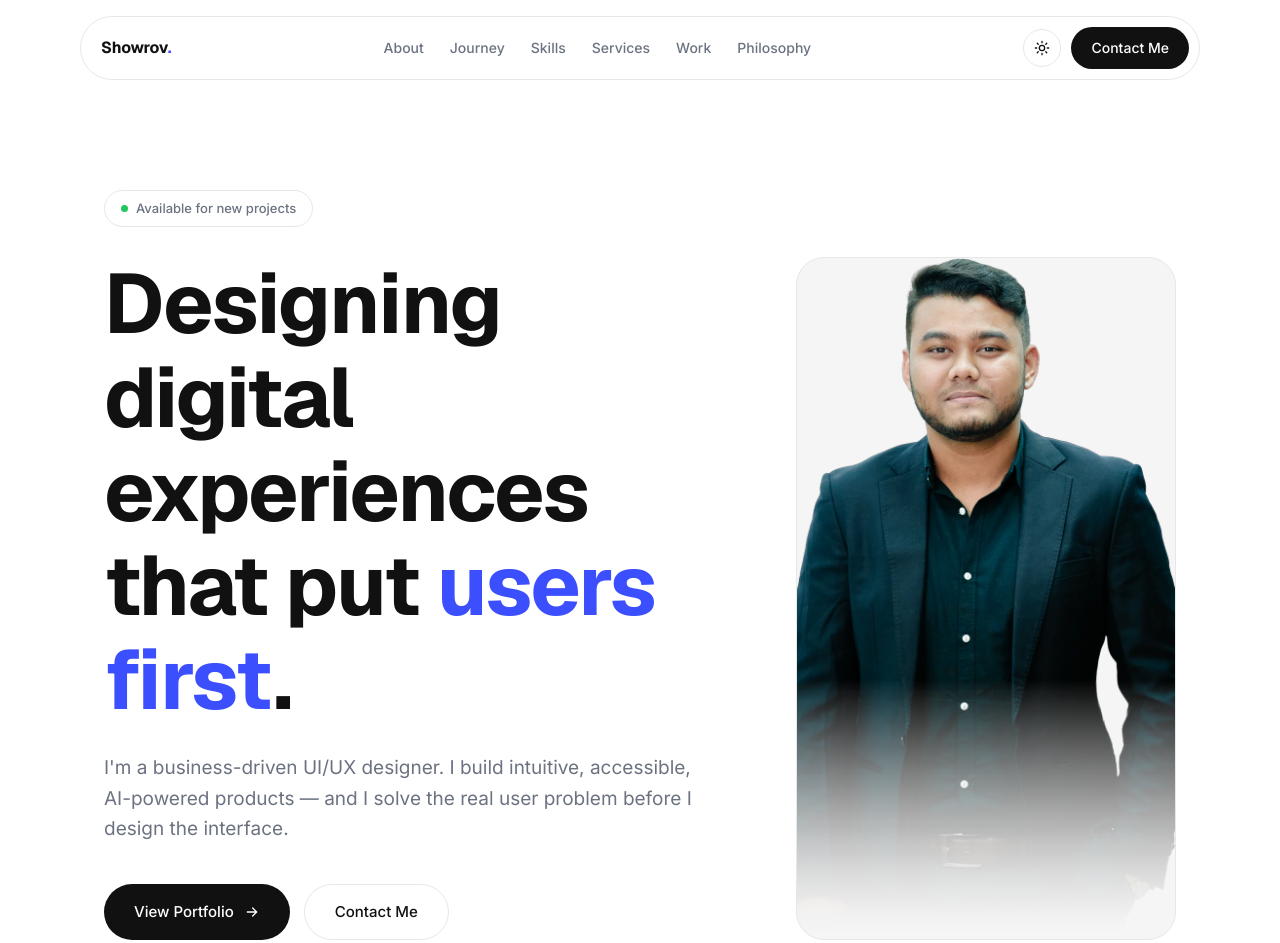
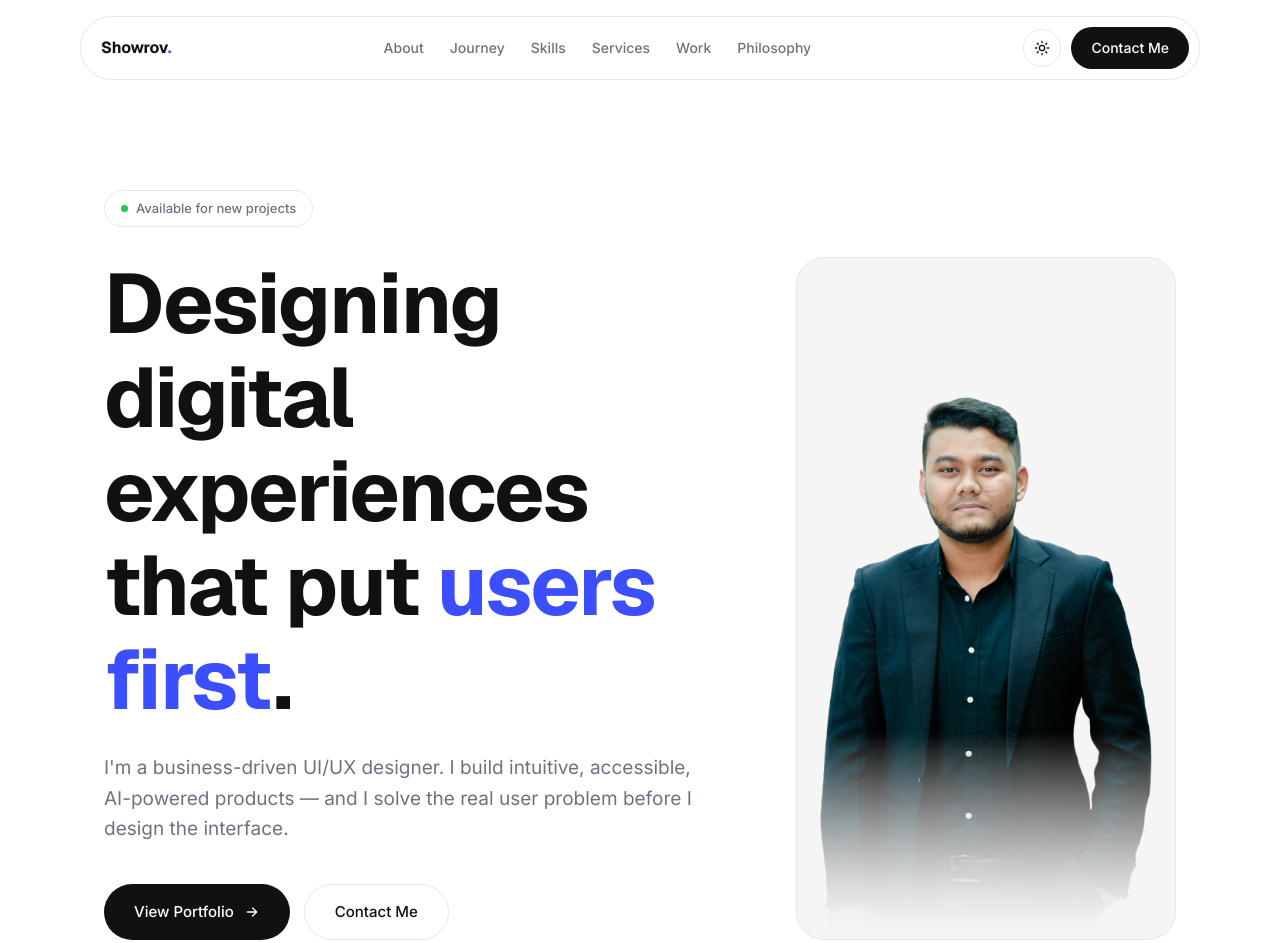
Before and after one commit to Showrovghoshroy/uxdshowrov, a plain HTML site: page index.html in a window 1280 px wide. Shown: the top 943 px of the page. Drawn offline with nearby package versions, Linux system fonts and the light colour scheme.

Commit message:
Update index.html

```diff
--- a/index.html
+++ b/index.html
@@ -140,7 +140,7 @@ section[id],footer[id]{scroll-margin-top:110px}
   border:1px solid var(--border);border-radius:28px;overflow:hidden;
   background:var(--bg-soft);
 }
-.hero-photo img{position:absolute;inset:0;width:100%;height:100%;object-fit:cover;object-position:center top}
+.hero-photo img{position:absolute;left:6%;right:6%;top:7%;bottom:0;width:88%;height:93%;object-fit:contain;object-position:center bottom}
 .hero-grid > div:first-child .hero-actions{margin-bottom:0}
 @media(max-width:860px){.hero-grid{grid-template-columns:1fr;gap:36px}.hero-photo{order:2;width:min(320px,80vw);height:430px;margin:0 auto}.hero{padding-top:150px}}
 .hero-actions{margin-bottom:0}
```
